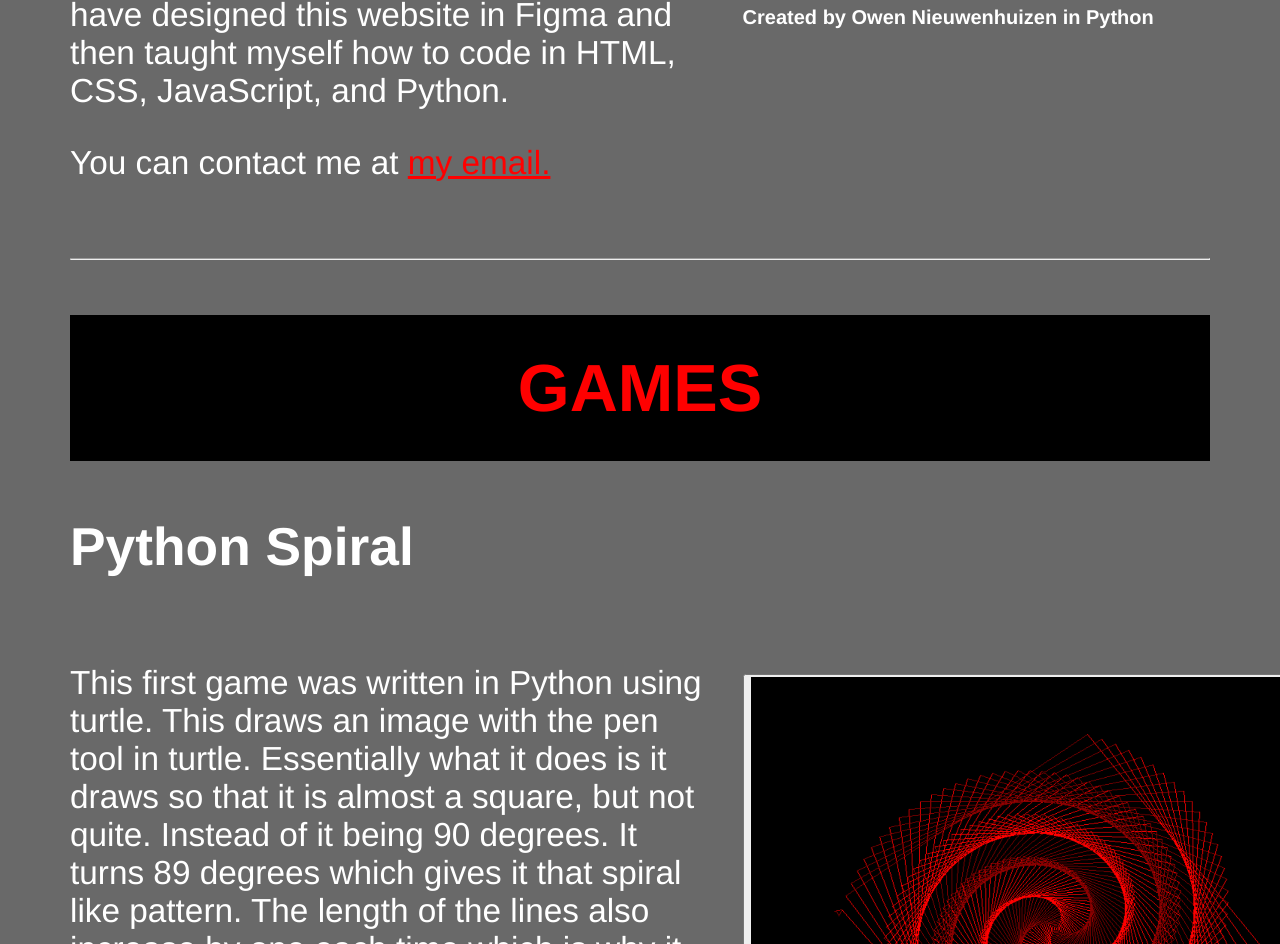
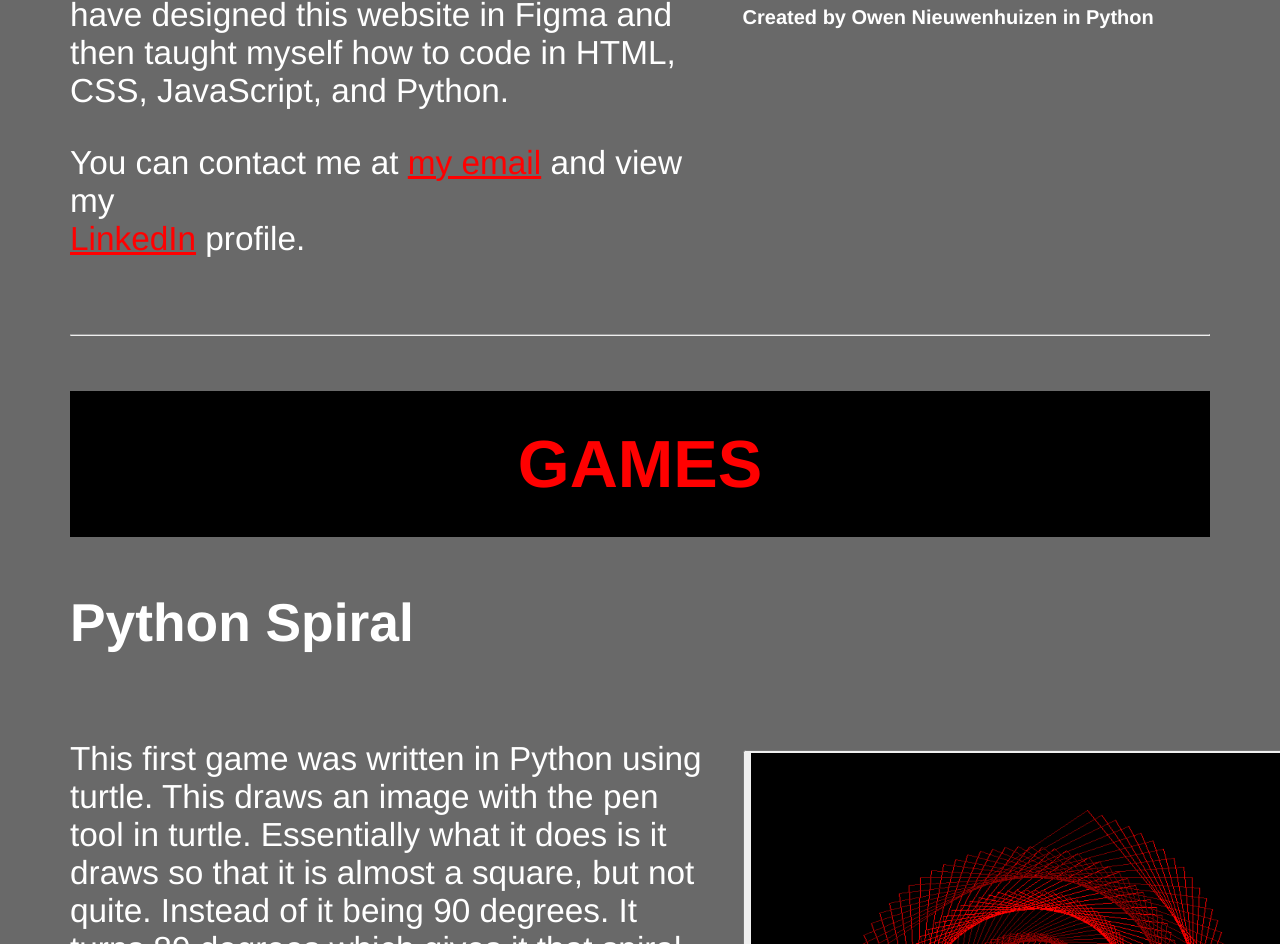
Before and after one commit to OwenNieuwenhuizen/Game_Site, a plain HTML site: page index.html in a window 1280 px wide. Shown: the part 1013-1957 px from the top of the page. Drawn offline with Linux system fonts and the light colour scheme.

Commit message:
linkedIn

```diff
--- a/index.html
+++ b/index.html
@@ -39,7 +39,8 @@
                             not only help me practice, but could also be used to show recruiters that I am able to code in a bunch of different
                             languages. This is the home page where users can access all of the different games from. I have designed this website
                             in Figma and then taught myself how to code in HTML, CSS, JavaScript, and Python.</p>
-                        <p>You can contact me at <a href="https://www.n.owen@wustl.edu" target="_blank">my email.</a></p>
+                        <p>You can contact me at <a href="https://www.owen.nieuwenhuizen@outlook.com" target="_blank">my email</a>
+                         and view my <br><a href="https://www.linkedin.com/in/owen-nieuwenhuizen" target="_blank">LinkedIn</a> profile.</p>
                     </div>
                     <div class="column2">
                         <img src="Spirals.png" alt="Img1" width="623px" height="485px">
```
